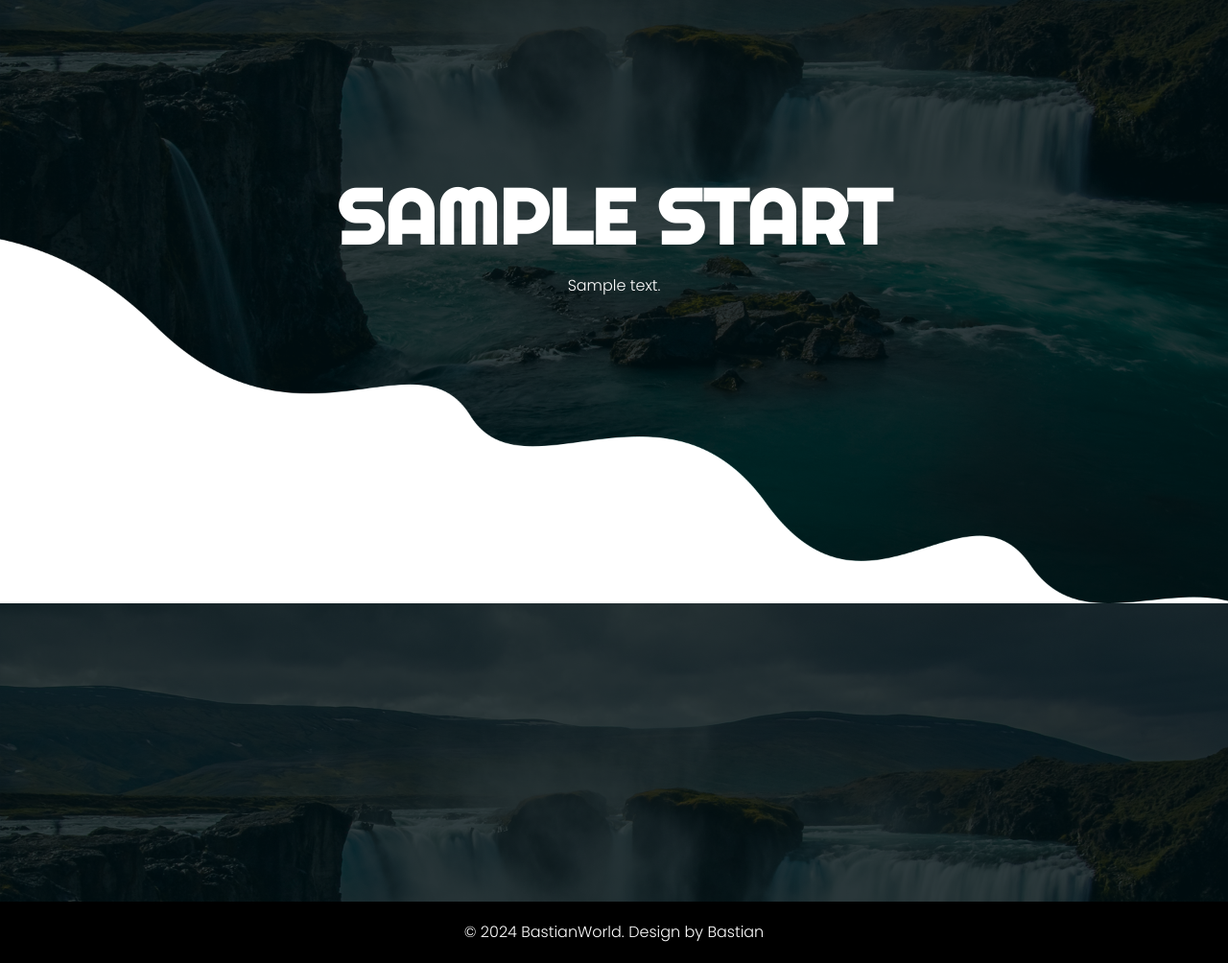
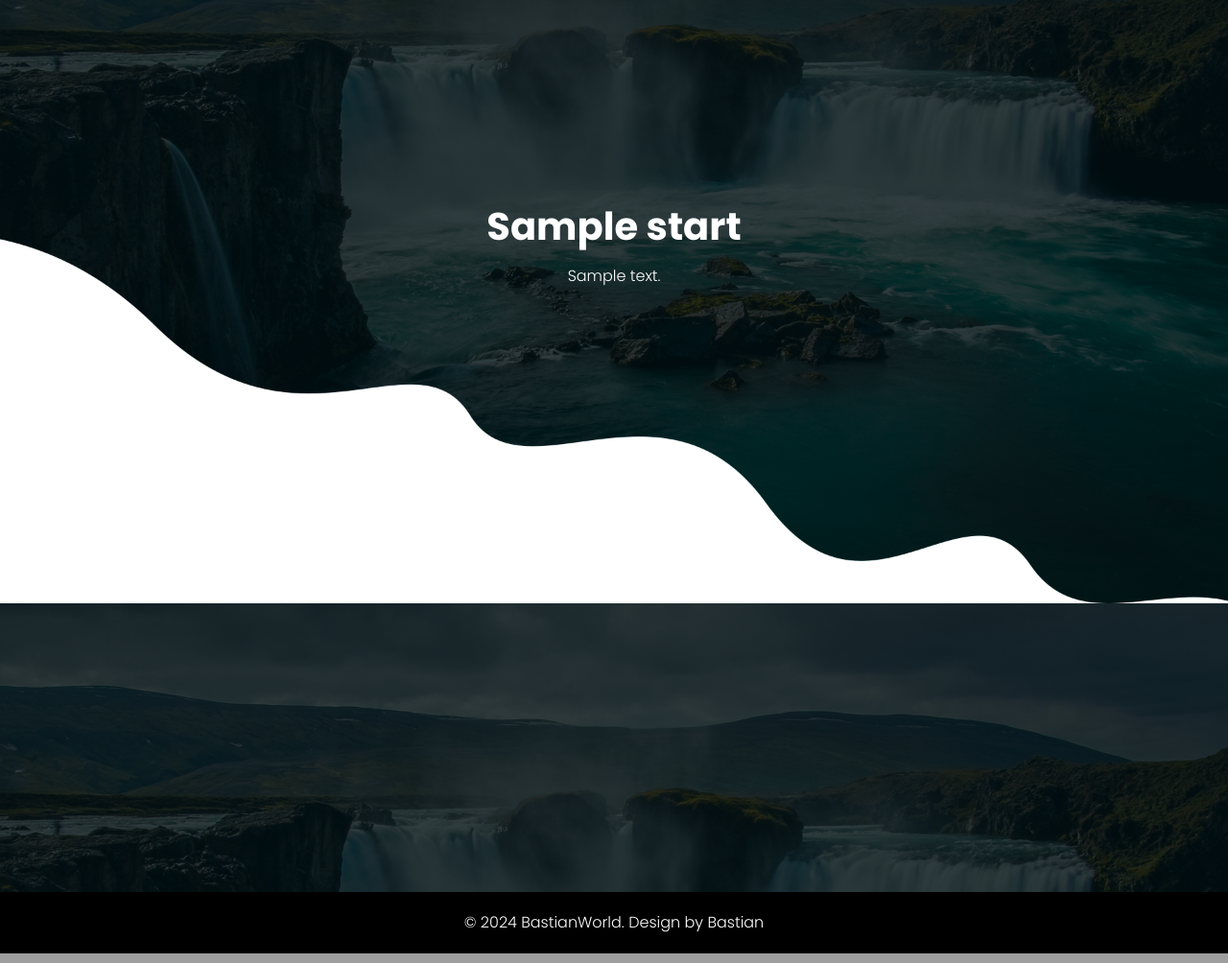
Before and after one commit to Bastian8004/BastianWorldPage, a Django app: page / in a window 1280 px wide. Shown: the part 167-1171 px from the top of the page at 96% size. Run offline with Django 4.2, Linux system fonts and the light colour scheme; tables that the repository leaves empty hold one stand-in row (values such as "Sample post"); some libraries are stand-ins or nearby versions.

Commit message:
Drobne poprawki

```diff
--- a/BW/templates/start.html
+++ b/BW/templates/start.html
@@ -12,7 +12,7 @@
                <div class="carousel-inner">
                   <div class="carousel-item active">
                      <div class="container">
-                        <h1 class="banner_taital">{{ start.title }}</h1>
+                        <h1 class="client_taital">{{ start.title }}</h1>
                         <p class="banner_text">{{ start.description|linebreaksbr }}</p>
                      </div>
                   </div>
```
